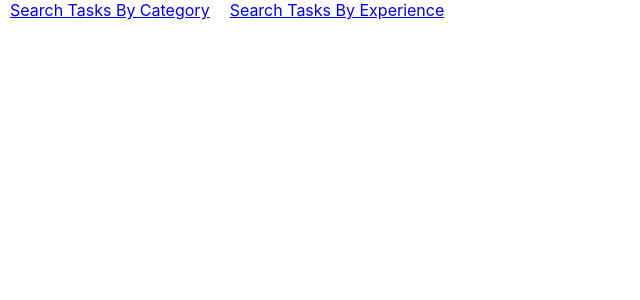
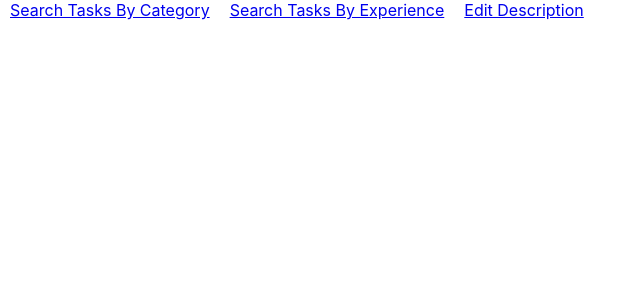
Before and after one commit to SE-GUC/-Ideots, a React (Create React App) app in the folder root/frontend/: page / in a window 1280 px wide. Shown: the top 300 px of the page, without its empty margins (0-640 px from the left). Built offline with nearby package versions, Linux system fonts and the light colour scheme.

Commit message:
create files and connect with apps

```diff
--- a/root/frontend/src/App.js
+++ b/root/frontend/src/App.js
@@ -1,6 +1,7 @@
 import React, { Component } from "react";
 import SearchComp from "./components/search";
 import SearchByExpComp from "./components/searchByExp";
+import Edit_description from "./components/edit_description";
 import { Link } from "react-router-dom";
 import { BrowserRouter as Router, Route } from "react-router-dom";
 import "./App.css";
@@ -13,14 +14,15 @@ class App extends Component {
       <Router>
         <div className="App">
           <Route exact path="/" render={props => <Home />} />
+          <Route path="/search" render={props => <SearchComp />} />
           <Route
-            path="/search"
-            render={props => <SearchComp  />}
+            path="/searchByExperience"
+            render={props => <SearchByExpComp />}
           />
           <Route
-          path="/searchByExperience"
-          render={props => <SearchByExpComp  />}
-        />
+            path="/edit_description"
+            render={props => <Edit_description />}
+          />
         </div>
       </Router>
     );
--- a/root/frontend/src/components/Home.js
+++ b/root/frontend/src/components/Home.js
@@ -6,8 +6,15 @@ export default function Home() {
     <div>
       <Link to="/search" style={{ margin: "10px", textAlign: "center" }}>
         Search Tasks By Category
-      </Link><Link to="/search" style={{ margin: "10px", textAlign: "center" }}>
+      </Link>
+      <Link to="/search" style={{ margin: "10px", textAlign: "center" }}>
         Search Tasks By Experience
+      </Link>
+      <Link
+        to="/edit_description"
+        style={{ margin: "10px", textAlign: "center" }}
+      >
+        Edit Description
       </Link>
     </div>
   );
```
Also changed, not shown: root/frontend/src/components/Request.js (added), root/frontend/src/components/RequestItem.js (added), root/frontend/src/components/edit_description.js (added).
